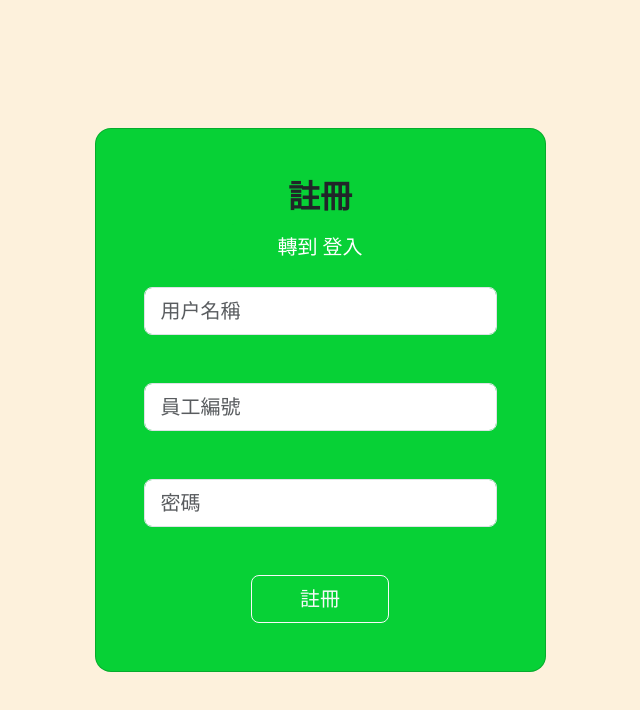
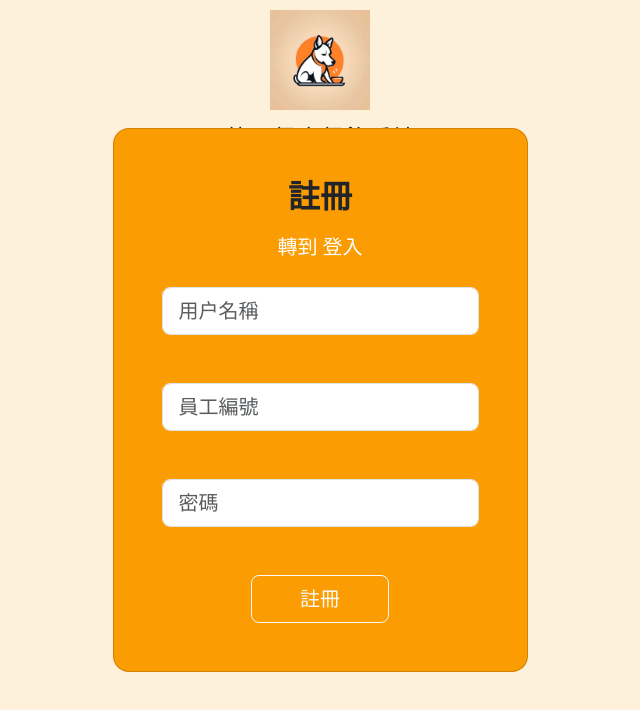
Before and after one commit to siuminghoho/final-project, a React (Create React App) app in the folder app/: page /admin in a window 1280 px wide. Shown: the top 710 px of the page, without its empty margins (320-960 px from the left). Built offline with nearby package versions, Linux system fonts and the light colour scheme.

Commit message:
css , pre-deployment preparation

```diff
--- a/app/package.json
+++ b/app/package.json
@@ -17,6 +17,7 @@
     "@types/react-dom": "^18.0.0",
     "@zxing/browser": "^0.1.4",
     "@zxing/library": "^0.20.0",
+    "axios": "^1.5.1",
     "bootstrap": "^5.3.2",
     "bootstrap-icons": "^1.11.1",
     "jwt-simple": "^0.5.6",
--- a/app/src/API/loginAPI.ts
+++ b/app/src/API/loginAPI.ts
@@ -6,9 +6,9 @@ export const loginUser = async (data: {
   try {
     // console.log("hi1");
     const response = await fetch(
-      `localhost:8080/adminLogin`,
+      // `localhost:8080/adminLogin`,
 
-      // `${process.env.REACT_APP_API_SERVER}/adminLogin`,
+      `${process.env.REACT_APP_API_SERVER}/adminLogin`,
       {
         method: "POST",
         headers: {
@@ -41,8 +41,8 @@ export const loginUser = async (data: {
 export const logoutUser = async () => {
   try {
     const response = await fetch(
-      `localhost:8080/adminLogin`,
-      // `${process.env.REACT_APP_API_SERVER}/adminLogin`,
+      // `localhost:8080/adminLogin`,
+      `${process.env.REACT_APP_API_SERVER}/adminLogin`,
 
       {
         method: "POST",
--- a/app/src/API/menuAPI.ts
+++ b/app/src/API/menuAPI.ts
@@ -1,4 +1,5 @@
 import { useQuery } from "@tanstack/react-query";
+import axios from "axios";
 
 interface Menu {
   id: number;
@@ -36,11 +37,16 @@ export function useMenu() {
       );
       try {
         const result = await res.json();
+        console.log(result);
         return result as Menu[];
       } catch (err) {
         console.log(err);
         throw err as Error;
       }
+      // const res = await axios.get(`${process.env.REACT_APP_API_SERVER}/index`);
+      // const result = res.data;
+      // console.log(result);
+      // return result as Menu[];
     },
   });
 
--- a/app/src/API/registerAPI.ts
+++ b/app/src/API/registerAPI.ts
@@ -8,8 +8,8 @@ export const RegisterAPI = async (data: Register) => {
   try {
     console.log("hi1");
     const response = await fetch(
-       `http://192.168.160.81:8080/adminRegister`,
-      // `${process.env.REACT_APP_API_SERVER}/adminRegister`,
+      //  `http://192.168.160.81:8080/adminRegister`,
+       `${process.env.REACT_APP_API_SERVER}/adminRegister`,
       {
         method: "POST",
         headers: {
--- a/app/src/index.tsx
+++ b/app/src/index.tsx
@@ -29,6 +29,7 @@ import { PrivateRoute } from "./component/PrivateRoute";
 export const queryClient = new QueryClient();
 const root = ReactDOM.createRoot(
   document.getElementById("root") as HTMLElement
+
 );
 
 root.render(
@@ -57,6 +58,7 @@ root.render(
       </BrowserRouter>
     </Provider>
   </React.StrictMode>
+
 );
 
 // If you want to start measuring performance in your app, pass a function
--- a/app/src/page/AdminLandingPage.css
+++ b/app/src/page/AdminLandingPage.css
@@ -9,14 +9,50 @@
 }
 
 .font-size-lg {
-  font-size: 1.5em; /* Adjust this value as needed */
+  font-size: 1em; /* Adjust this value as needed */
 }
 
 
-.greenClass{
-  background-color: #07d136;
+.signupClass{
+  background-color: #fb9c02;
+
 }
 
-.blueClass{
+.loginClass{
   background-color: #007bff;
 }
+
+/* .login-singup-toggle {
+  font-size: 10px;  */
+  /* Add other styling properties if needed */
+/* } */
+
+#restaurantImage {
+  width: 100px; /* Or any size to your liking */
+  height: auto; /* Maintain aspect ratio */
+  position: absolute; /* Position it in relation to the viewport */
+  top: 10px; /* Position from the top */
+  left: 50%; /* Start the left edge at the middle of the page */
+  transform: translateX(-50%); /* Shift it left by half of its own width */
+
+}
+
+.restaurantTitle {
+  padding-bottom: 20px;
+  position: absolute;
+  top: 120px; /* This positions the text below the image. Adjust based on your layout, image size, and desired spacing. */
+  left: 50%; /* Centering the text relative to the container. */
+  transform: translateX(-50%); /* Ensures the text is centered. */
+  font-size: 24px; /* Optional: for larger, more readable text. */
+  text-align: center; /* Ensures the text is properly aligned in the center. */
+  width: 100%; /* Ensures the text block takes full width, adjust as necessary. */
+}
+
+/* .card-body {
+padding-left: 20px;
+padding-right:20px
+} */
+.padding-leftright{
+  padding-left: 30px;
+  padding-right:30px
+}
--- a/app/src/page/AdminLandingPage.tsx
+++ b/app/src/page/AdminLandingPage.tsx
@@ -109,29 +109,37 @@ export const AdminLandingPage = () => {
     setIsLogin(!isLogin);
   };
 
-  const cardClass = `card card-custom ${isLogin ? "blueClass" : "greenClass"}`;
+  const cardClass = `card card-custom ${isLogin ? "loginClass" : "signupClass"}`;
 
   const buttonStyle = {
-    backgroundColor: isLogin ? "#007bff" : "#07d136", // blue for login, green for register
-    borderColor: isLogin ? "#007bff" : "#07d136", // Same as background, or transparent, based on your design
+    backgroundColor: isLogin ? "#007bff" : "#fb9c02", // blue for login, green for register
+    borderColor: isLogin ? "#007bff" : "#fb9c02", // Same as background, or transparent, based on your design
     color: "white", // text color
+    // fontSize:"10px",
   };
 
   // The UI of the component
   return (
     <section className="vh-100 gradient-custom">
-      <div className="container py-5 h-100">
+          <div className="dogLogo">
+      {/* other navbar content might go here */}
+      <img src="/photo/chaRestaurant.png" alt="Cha.restaurant" id="restaurantImage" />
+    </div>
+      {/* <img src="/photo/chaRestaurant.png" alt="Cha.restaurant" id="restaurantImage" /> */}
+      {/* below to set the login signup card size */}
+      <div className="container py-5 h-100 w-100">
+    <div className="restaurantTitle">茶。餐廳餐飲系統</div>
         <div className="row d-flex justify-content-center align-items-center h-100">
-          <div className="col-12 col-md-8 col-lg-6 col-xl-5">
+          <div className="col-12 col-md-8 col-lg-6 col-xl-5 padding-leftright">
             <div className={cardClass}>
-              <div className="card-body p-5 text-center">
+              <div className="card-body p-5 text-center ">
                 <h2 className="fw-bold mb-2 text-uppercase">
                   {isLogin ? "登入" : "註冊"}
                 </h2>
 
                 <button
                   style={buttonStyle}
-                  className="btn btn-primary btn-lg px-5 mb-3"
+                  className="btn btn-primary btn-lg px-5 mb-3" /*login-singup-toggle*/
                   onClick={toggleForm}
                 >
                   轉到 {isLogin ? "註冊" : "登入"}
--- a/app/src/page/AdminTicket.tsx
+++ b/app/src/page/AdminTicket.tsx
@@ -29,7 +29,7 @@ export const AdminTicket = () => {
     const uniqueCode = uuidv4(); // generate a unique code
     // const link = `http://192.168.160.81:3000/?uuid=${uniqueCode}`; // this is the link that will be encoded in QR code
     const link = `http://192.168.1.114:3000/?uuid=${uniqueCode}`; // this is the link that will be encoded in QR code
-    // const link = `${process.env.GENCODEIP}/?uuid=${uniqueCode}`; // this is the link that will be encoded in QR code
+    // const link = `${process.env.FRONTIP}/?uuid=${uniqueCode}`; // this is the link that will be encoded in QR code
     setQrValue(link);
     setUuid(uniqueCode);
     setTicket(true); // you might want to set some condition or reset this later
```
Also changed, not shown: 2 other files (tests, documents, lock files or other folders).
